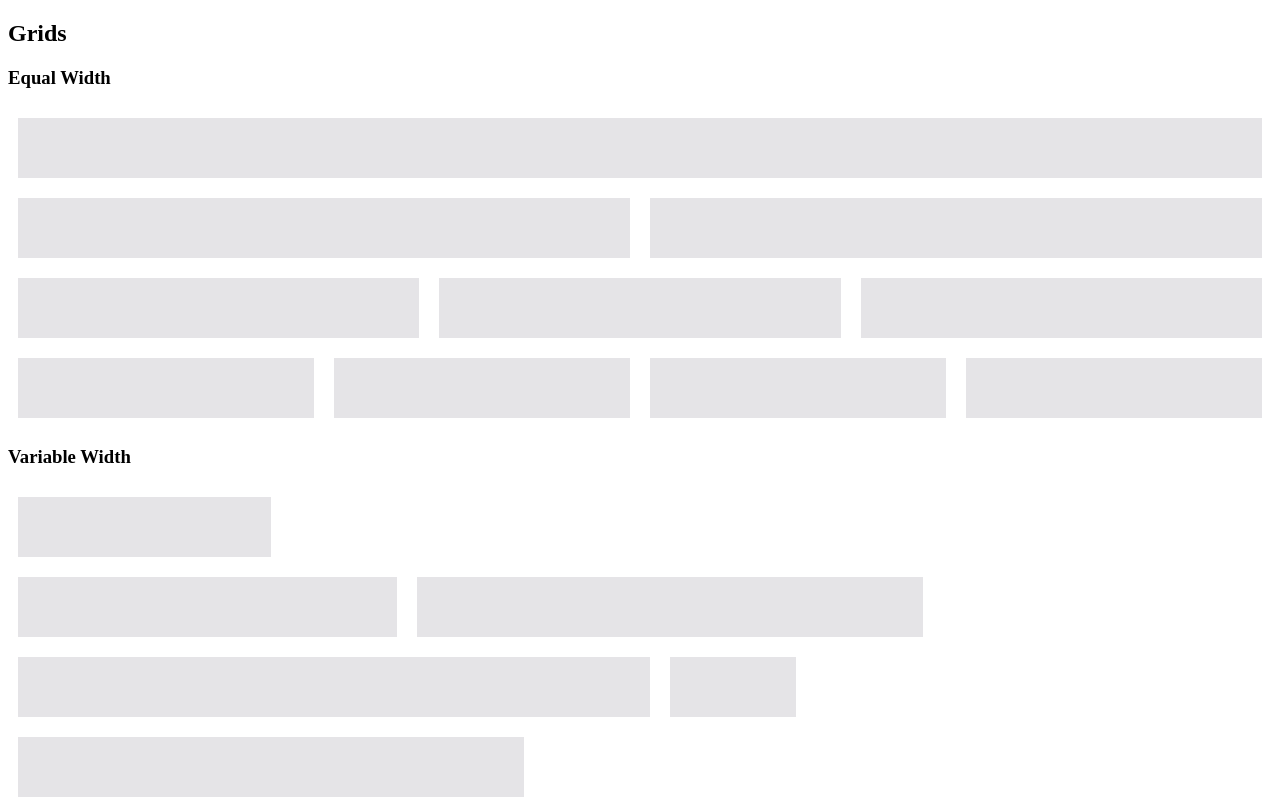
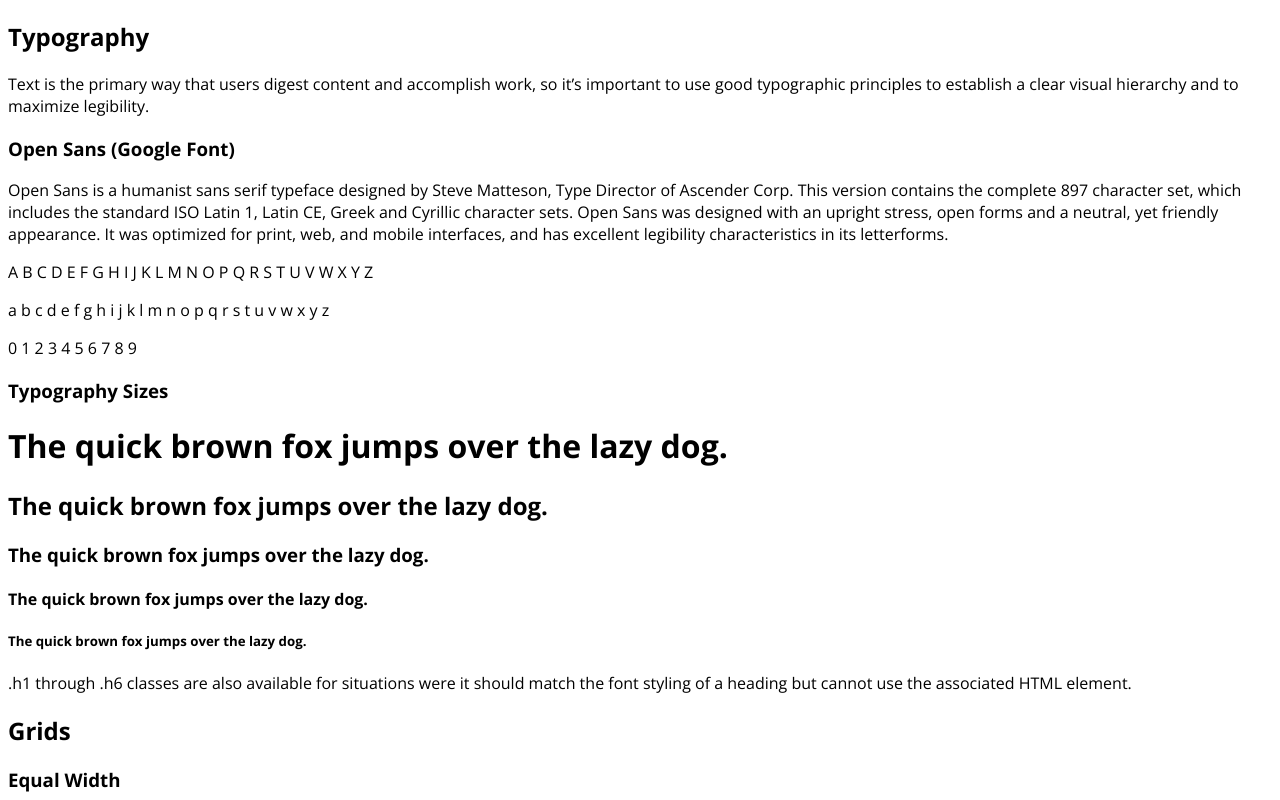
Before and after one commit to treeindev/tree-scss, a website: page demo.html in a window 1280 px wide. Shown: the top 800 px of the page. Drawn offline with nearby package versions, Linux system fonts and the light colour scheme.

Commit message:
Add initial sketches of the typography section

```diff
--- a/demo.html
+++ b/demo.html
@@ -4,6 +4,8 @@
     <meta charset="UTF-8">
     <title>Tree-scss UI library</title>
     <link rel="stylesheet" href="dist/tree.min.css">
+    <link href="https://fonts.googleapis.com/css?family=Open+Sans:400,400i,600,700" rel="stylesheet">
+
     <style>
         .preview-item {
             background-color: #e2e1e4e0;
@@ -19,6 +21,30 @@
 
 <body>
 <div class="layout-main">
+    <h2>Typography</h2>
+    <p class="quote">Text is the primary way that users digest content and accomplish work, so it’s important to use
+        good typographic
+        principles to establish a clear visual hierarchy and to maximize legibility.</p>
+    <h3>Open Sans (Google Font)</h3>
+    <p>Open Sans is a humanist sans serif typeface designed by Steve Matteson, Type Director of Ascender Corp. This
+        version contains the complete 897 character set, which includes the standard ISO Latin 1, Latin CE, Greek and
+        Cyrillic character sets. Open Sans was designed with an upright stress, open forms and a neutral, yet friendly
+        appearance. It was optimized for print, web, and mobile interfaces, and has excellent legibility characteristics
+        in its letterforms.</p>
+    <p class="quote">A B C D E F G H I J K L M N O P Q R S T U V W X Y Z</p>
+    <p class="quote">a b c d e f g h i j k l m n o p q r s t u v w x y z</p>
+    <p class="quote">0 1 2 3 4 5 6 7 8 9</p>
+    <h3>Typography Sizes</h3>
+    <h1>The quick brown fox jumps over the lazy dog.</h1>
+    <h2>The quick brown fox jumps over the lazy dog.</h2>
+    <h3>The quick brown fox jumps over the lazy dog.</h3>
+    <h4>The quick brown fox jumps over the lazy dog.</h4>
+    <h5>The quick brown fox jumps over the lazy dog.</h5>
+
+    <p>.h1 through .h6 classes are also available for situations were it should match the font styling of a heading but
+        cannot use the associated HTML element.</p>
+
+
     <h2>Grids</h2>
     <h3>Equal Width</h3>
     <div class="grid">
--- a/src/_typography.scss
+++ b/src/_typography.scss
@@ -0,0 +1,3 @@
+body {
+    font-family: $typography-main;
+}
--- a/src/_variables.scss
+++ b/src/_variables.scss
@@ -1,4 +1,8 @@
+// Layout
 $layout-limit: 1280px;
+
+// Typography
+$typography-main: 'Open Sans', sans-serif;
 
 // Breakpoints
 $device-mobile: 480px;
--- a/src/tree.scss
+++ b/src/tree.scss
@@ -5,3 +5,4 @@
 @import 'variables';
 @import 'grids';
 @import 'margins';
+@import 'typography';
```
Also changed, not shown: dist/tree.css, dist/tree.min.css.
